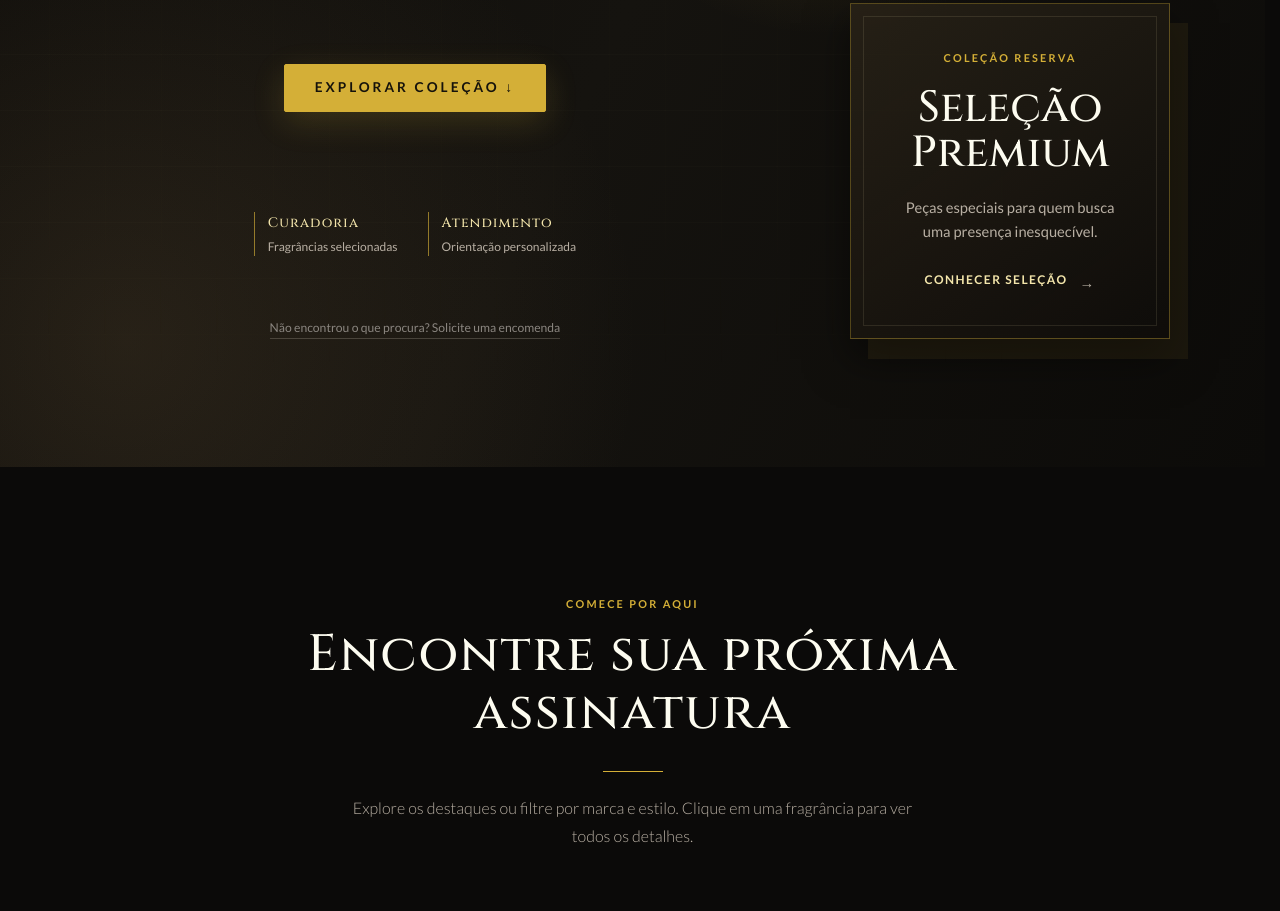
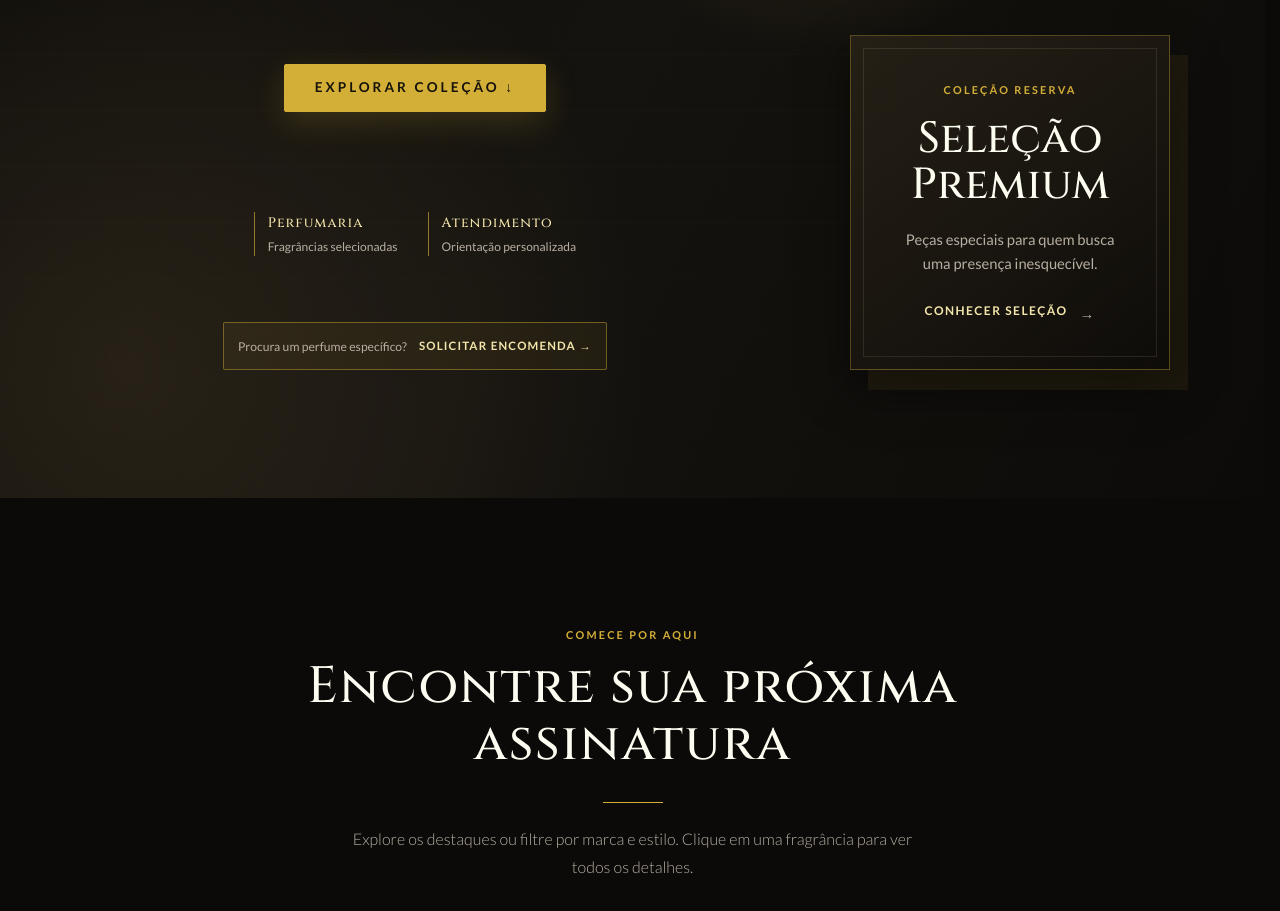
Before and after one commit to trummer33/scperfumes, a website: page index.html in a window 1280 px wide. Shown: the part 854-1765 px from the top of the page. Drawn offline with Linux system fonts and the light colour scheme; no server answers.

Commit message:
feat: clarify fragrance order action

```diff
--- a/index.html
+++ b/index.html
@@ -48,17 +48,17 @@
         <div class="hero-orbit hero-orbit-left" aria-hidden="true"></div>
         <div class="hero-orbit hero-orbit-right" aria-hidden="true"></div>
         <div class="hero-content">
-            <p class="hero-eyebrow">CURADORIA EM PERFUMARIA ÁRABE</p>
+            <p class="hero-eyebrow">PERFUMARIA ÁRABE</p>
             <h1>Perfumes que deixam <em>assinatura.</em></h1>
             <p class="hero-lead">Escolhas marcantes, atendimento próximo e uma coleção feita para encontrar a fragrância que fala por você.</p>
             <div class="hero-actions">
                 <a href="/" data-scroll="marcas" class="btn btn-primary">Explorar coleção <span aria-hidden="true">↓</span></a>
             </div>
             <dl class="hero-highlights" aria-label="Diferenciais S&C Perfumes">
-                <div><dt>Curadoria</dt><dd>Fragrâncias selecionadas</dd></div>
+                <div><dt>Perfumaria</dt><dd>Fragrâncias selecionadas</dd></div>
                 <div><dt>Atendimento</dt><dd>Orientação personalizada</dd></div>
             </dl>
-            <button class="order-trigger" type="button" data-order-open>Não encontrou o que procura? Solicite uma encomenda</button>
+            <button class="order-trigger" type="button" data-order-open><span class="order-trigger-label">Procura um perfume específico?</span><strong>Solicitar encomenda <span aria-hidden="true">→</span></strong></button>
         </div>
         <aside class="hero-card" aria-label="Descubra a seleção premium">
             <p>COLEÇÃO RESERVA</p>
--- a/style.css
+++ b/style.css
@@ -1172,3 +1172,25 @@ html { scroll-padding-top: calc(var(--nav-h) + 16px); }
     }
     .nav-social[data-site-instagram] .icon { width: 16px; height: 16px; }
 }
+
+/* Ação de encomenda: visível sem competir com a exploração da coleção. */
+.order-trigger {
+    display: inline-flex;
+    align-items: center;
+    gap: 12px;
+    min-height: 48px;
+    margin-top: 26px;
+    padding: 10px 14px;
+    color: var(--color-text-primary);
+    text-align: left;
+    border: 1px solid rgba(212,175,55,.44);
+    border-radius: 2px;
+    background: rgba(212,175,55,.07);
+}
+.order-trigger-label { color: var(--color-text-secondary); font-size: .76rem; }
+.order-trigger strong { color: var(--color-gold-light); font-size: .72rem; letter-spacing: .1em; text-transform: uppercase; white-space: nowrap; }
+.order-trigger:hover, .order-trigger:focus-visible { background: rgba(212,175,55,.15); color: var(--color-text-primary); box-shadow: 0 8px 24px rgba(212,175,55,.12); }
+@media (max-width: 760px) {
+    .order-trigger { width: 100%; justify-content: space-between; min-height: 54px; margin-top: 22px; padding: 12px 14px; }
+    .order-trigger-label { font-size: .78rem; }
+}
```
